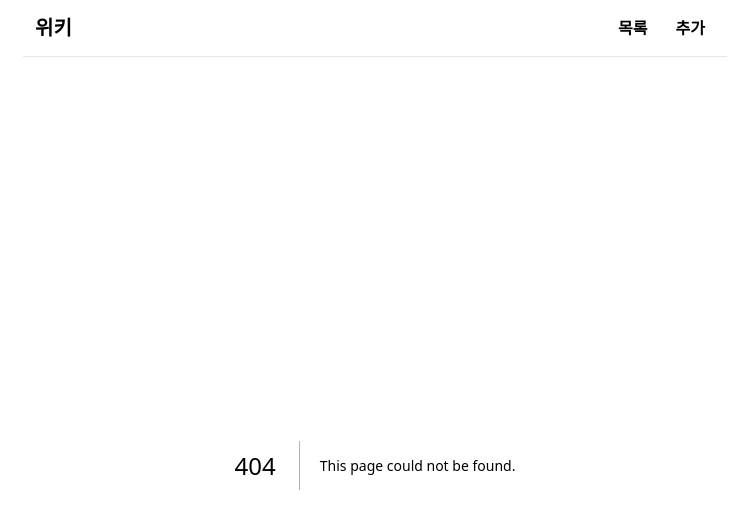
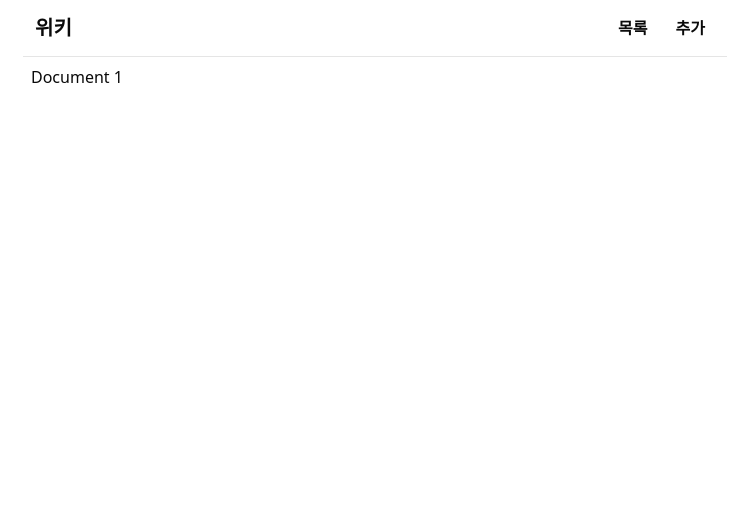
Before and after one commit to B-HS/BHS_WikiPage, a Next.js app: page /doc/1 in a window 1280 px wide. Before the commit this address had no page. Shown: the top 528 px of the page, without its empty margins (265-1002 px from the left). Built offline with nearby package versions, Linux system fonts and the light colour scheme.

Commit message:
Add doc detail page

```diff
--- /dev/null
+++ b/app/doc/[docid]/page.tsx
@@ -0,0 +1,11 @@
+export interface DocProps {
+    docid: number | string
+    title: string
+    description: string
+}
+
+const Document = ({ params }: { params: { docid: string } }) => {
+    return <section> Document {params.docid} </section>
+}
+
+export default Document
```
